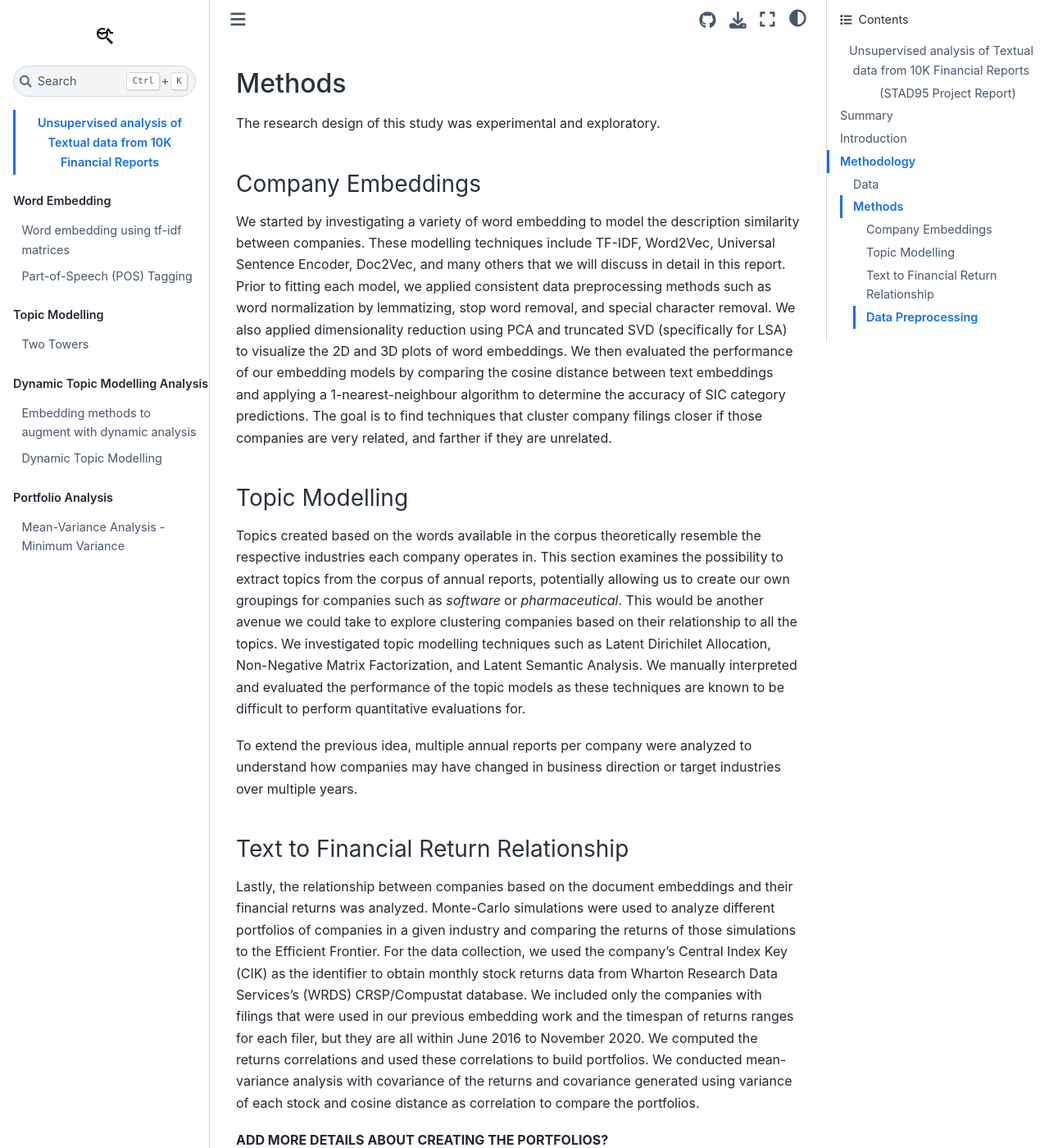
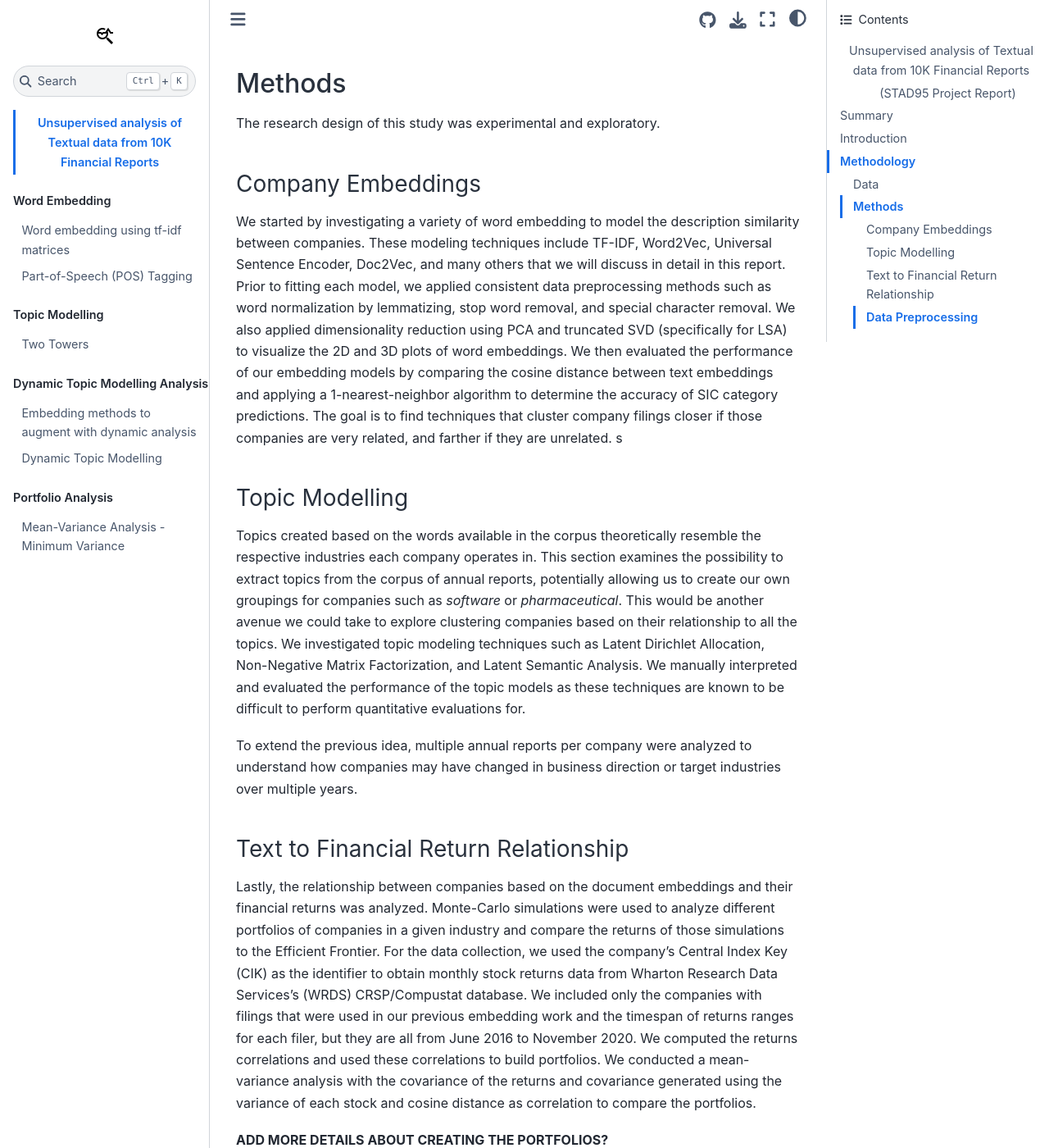
Before and after one commit to richardye101/ubineer_nlp_research, a Jupyter Book: the page built from intro.md, in a window 1280 px wide and 1400 px high, scrolled down 1476 px. Shown: the whole window at 82% size. Built offline with Jupyter Book 1.0.4 settings and Sphinx 7.4.7 and the Sphinx Book theme 1.1.4, drawn with Linux system fonts in a browser that asks for light colours; pages that are not in the unit, such as notebooks, are missing from menus; comment, search, counter and statistics services are not loaded; some of the changed text lies outside the part shown.

Commit message:
fix grammar mistakes of intro

```diff
--- a/intro.md
+++ b/intro.md
@@ -25,16 +25,16 @@ The filings of companies from 2016 to 2018 were used in the dynamic topic analys
 The research design of this study was experimental and exploratory.
 
 #### Company Embeddings
-We started by investigating a variety of word embedding to model the description similarity between companies. These modelling techniques include TF-IDF, Word2Vec, Universal Sentence Encoder, Doc2Vec, and many others that we will discuss in detail in this report. Prior to fitting each model, we applied consistent data preprocessing methods such as word normalization by lemmatizing, stop word removal, and special character removal. We also applied dimensionality reduction using PCA and truncated SVD (specifically for LSA) to visualize the 2D and 3D plots of word embeddings. We then evaluated the performance of our embedding models by comparing the cosine distance between text embeddings and applying a 1-nearest-neighbour algorithm to determine the accuracy of SIC category predictions. The goal is to find techniques that cluster company filings closer if those companies are very related, and farther if they are unrelated.
+We started by investigating a variety of word embedding to model the description similarity between companies. These modeling techniques include TF-IDF, Word2Vec, Universal Sentence Encoder, Doc2Vec, and many others that we will discuss in detail in this report. Prior to fitting each model, we applied consistent data preprocessing methods such as word normalization by lemmatizing, stop word removal, and special character removal. We also applied dimensionality reduction using PCA and truncated SVD (specifically for LSA) to visualize the 2D and 3D plots of word embeddings. We then evaluated the performance of our embedding models by comparing the cosine distance between text embeddings and applying a 1-nearest-neighbor algorithm to determine the accuracy of SIC category predictions. The goal is to find techniques that cluster company filings closer if those companies are very related, and farther if they are unrelated. s
 
 
 #### Topic Modelling
-Topics created based on the words available in the corpus theoretically resemble the respective industries each company operates in. This section examines the possibility to extract topics from the corpus of annual reports, potentially allowing us to create our own groupings for companies such as _software_ or _pharmaceutical_. This would be another avenue we could take to explore clustering companies based on their relationship to all the topics. We investigated topic modelling techniques such as Latent Dirichilet Allocation, Non-Negative Matrix Factorization, and Latent Semantic Analysis. We manually interpreted and evaluated the performance of the topic models as these techniques are known to be difficult to perform quantitative evaluations for.
+Topics created based on the words available in the corpus theoretically resemble the respective industries each company operates in. This section examines the possibility to extract topics from the corpus of annual reports, potentially allowing us to create our own groupings for companies such as _software_ or _pharmaceutical_. This would be another avenue we could take to explore clustering companies based on their relationship to all the topics. We investigated topic modeling techniques such as Latent Dirichlet Allocation, Non-Negative Matrix Factorization, and Latent Semantic Analysis. We manually interpreted and evaluated the performance of the topic models as these techniques are known to be difficult to perform quantitative evaluations for.
 
 To extend the previous idea,  multiple annual reports per company were analyzed to understand how companies may have changed in business direction or target industries over multiple years.
 
 #### Text to Financial Return Relationship
-Lastly, the relationship between companies based on the document embeddings and their financial returns was analyzed. Monte-Carlo simulations were used to analyze different portfolios of companies in a given industry and comparing the returns of those simulations to the Efficient Frontier. For the data collection, we used the company's Central Index Key (CIK) as the identifier to obtain monthly stock returns data from Wharton Research Data Services’s (WRDS) CRSP/Compustat database. We included only the companies with filings that were used in our previous embedding work and the timespan of returns ranges for each filer, but they are all within June 2016 to November 2020. We computed the returns correlations and used these correlations to build portfolios. We conducted mean-variance analysis with covariance of the returns and covariance generated using variance of each stock and cosine distance as correlation to compare the portfolios.
+Lastly, the relationship between companies based on the document embeddings and their financial returns was analyzed. Monte-Carlo simulations were used to analyze different portfolios of companies in a given industry and compare the returns of those simulations to the Efficient Frontier. For the data collection, we used the company's Central Index Key (CIK) as the identifier to obtain monthly stock returns data from Wharton Research Data Services’s (WRDS) CRSP/Compustat database. We included only the companies with filings that were used in our previous embedding work and the timespan of returns ranges for each filer, but they are all from June 2016 to November 2020. We computed the returns correlations and used these correlations to build portfolios. We conducted a mean-variance analysis with the covariance of the returns and covariance generated using the variance of each stock and cosine distance as correlation to compare the portfolios.
 
 __ADD MORE DETAILS ABOUT CREATING THE PORTFOLIOS?__
 
```
Also changed, not shown: other parts of intro.md (+2 -2 lines).
